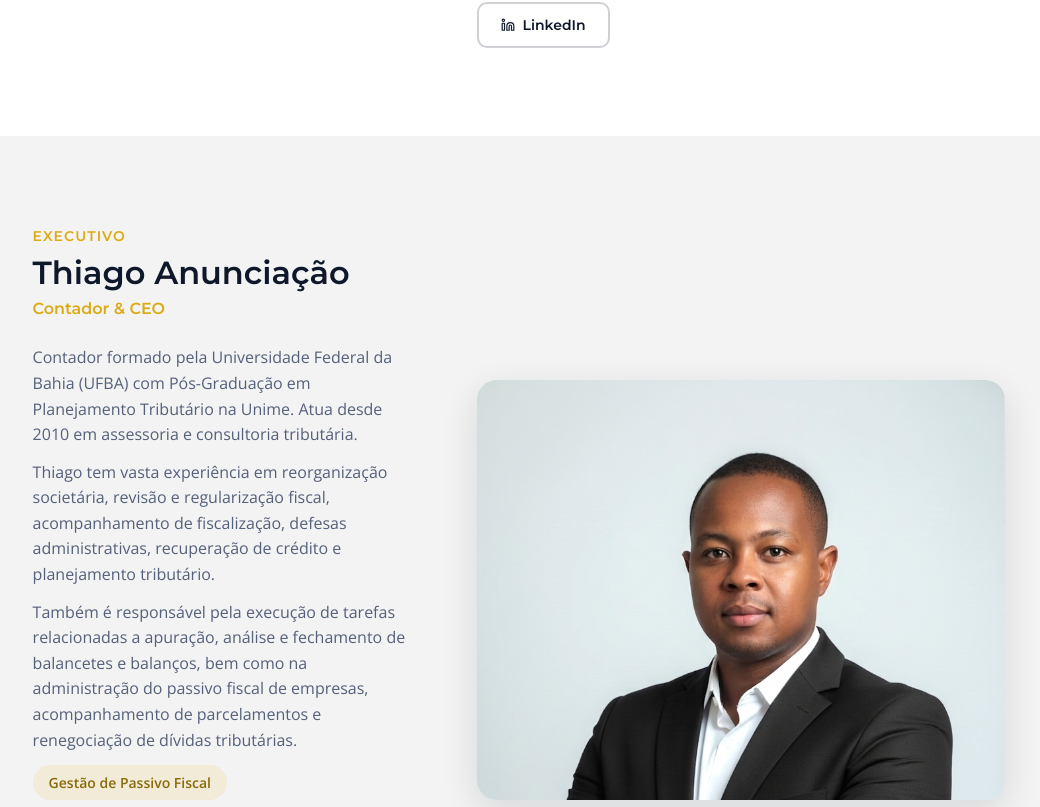
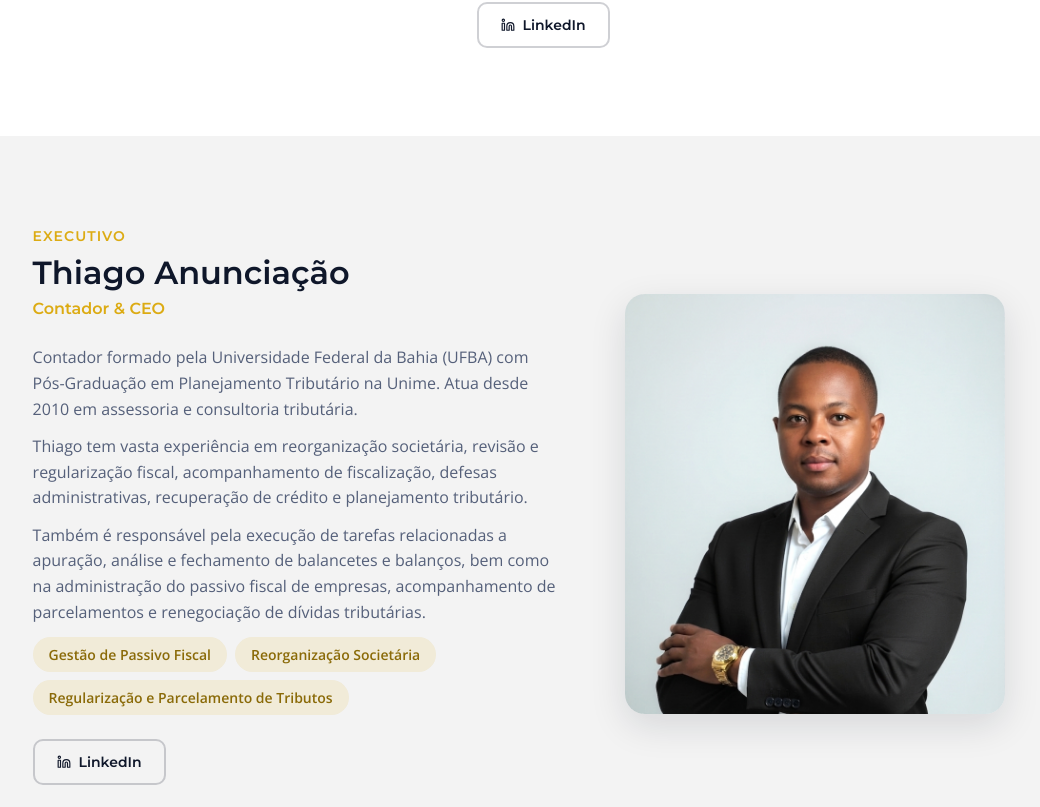
Before and after one commit to indexgestaocontabil/indexgestaocontabil.github.io, a React (Create React App) app: page /executivos in a window 1280 px wide. Shown: the part 1133-1940 px from the top of the page, without its empty margins (121-1161 px from the left). Built offline with nearby package versions, Linux system fonts and the light colour scheme.

Commit message:
Add files via upload

```diff
--- a/src/pages/TeamPage/TeamPage.scss
+++ b/src/pages/TeamPage/TeamPage.scss
@@ -7,6 +7,7 @@
   .executive-block {
     display: grid;
     grid-template-columns: 380px 1fr;
+    grid-template-areas: 'photo info';
     gap: 64px;
     align-items: center;
     padding: 88px $side-padding-desktop;
@@ -14,22 +15,25 @@
 
     @media #{$breakpoint-mobile} {
       grid-template-columns: 1fr;
+      grid-template-areas: 'photo' 'info';
       gap: $base-spacing-large;
       padding: 56px $side-padding-mobile;
     }
 
     &-alt {
       background: var(--theme-color-6);
+      grid-template-columns: 1fr 380px;
+      grid-template-areas: 'info photo';
 
       @media #{$breakpoint-mobile} {
-        .executive-photo {
-          order: -1;
-        }
+        grid-template-columns: 1fr;
+        grid-template-areas: 'photo' 'info';
       }
     }
   }
 
   .executive-photo {
+    grid-area: photo;
     width: 100%;
     height: 420px;
     border-radius: 20px;
@@ -44,6 +48,8 @@
   }
 
   .executive-info {
+    grid-area: info;
+
     .eyebrow {
       display: inline-block;
       font-family: $font-family-2;
--- a/src/pages/TeamPage/TeamPage.tsx
+++ b/src/pages/TeamPage/TeamPage.tsx
@@ -58,17 +58,8 @@ const TeamPage = () => (
           className={`executive-block ${isEven ? 'executive-block-alt' : ''}`}
           key={member.id}
         >
-          {isEven ? (
-            <>
-              {info}
-              {photo}
-            </>
-          ) : (
-            <>
-              {photo}
-              {info}
-            </>
-          )}
+          {photo}
+          {info}
         </section>
       );
     })}
```
